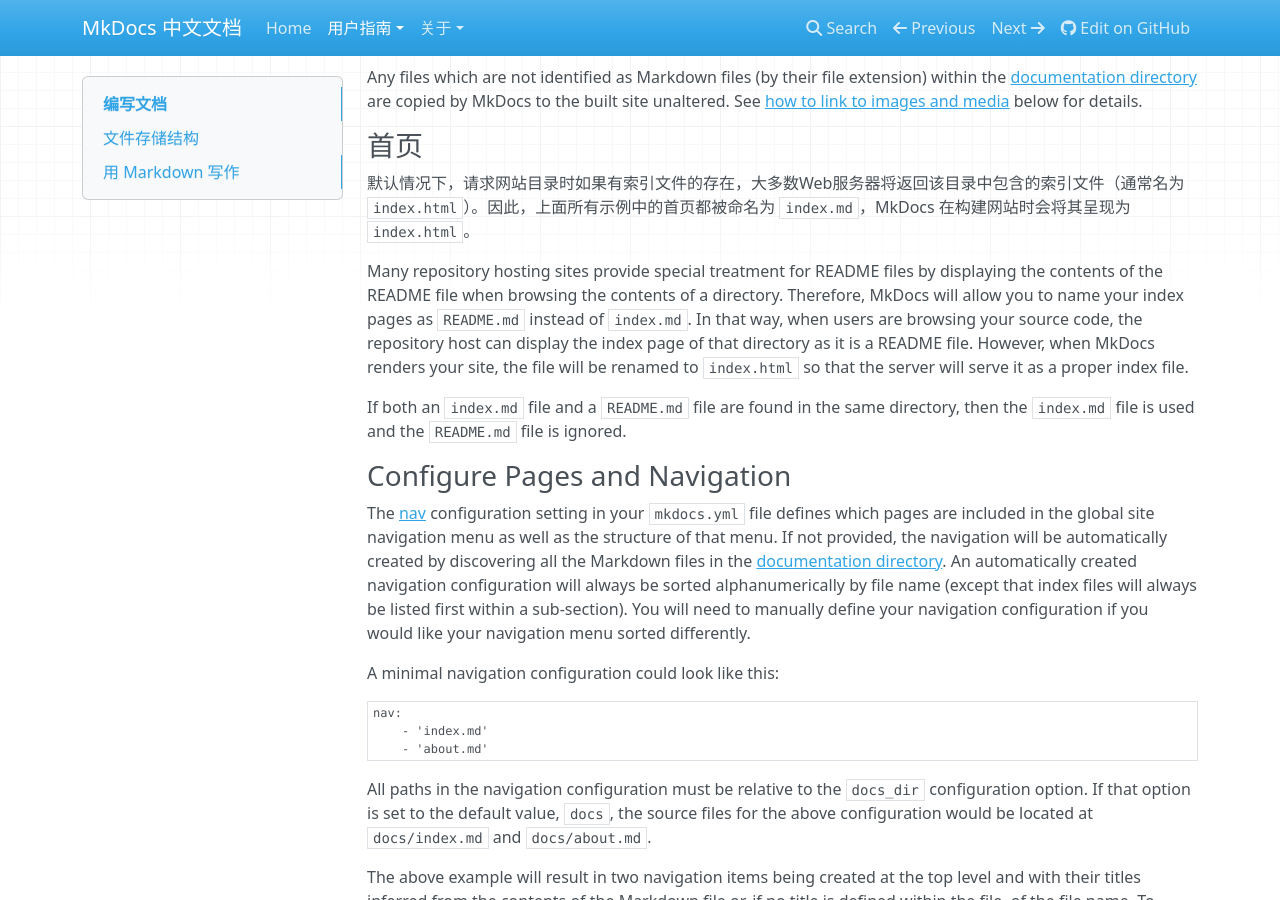
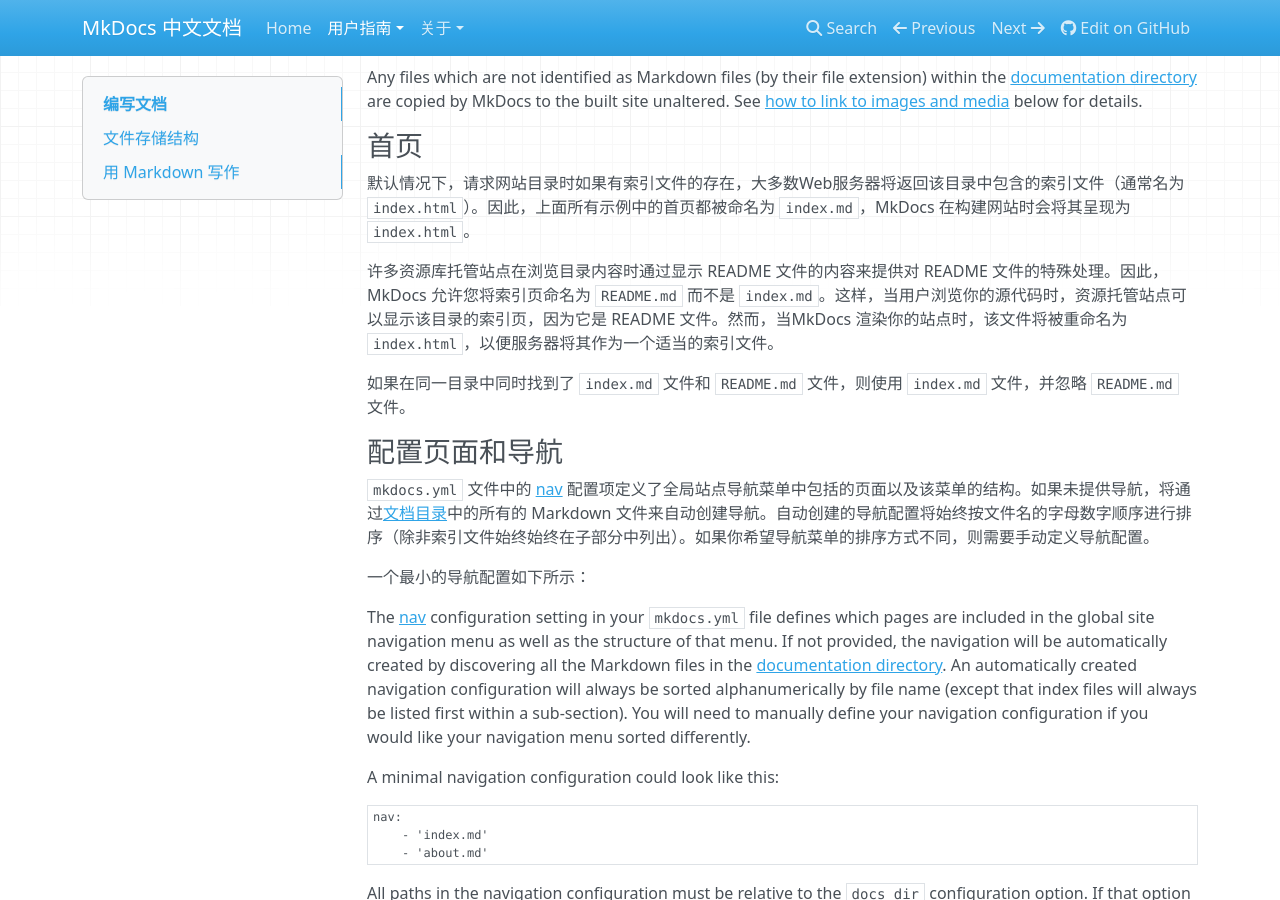
Before and after one commit to foranewlife/mkdocs-cn, an MkDocs documentation site: the page built from docs/user-guide/writing-your-docs.md, in a window 1280 px wide and 900 px high, scrolled down 1308 px. Built offline with MkDocs 1.6.1, drawn with Linux system fonts in a browser that asks for light colours; nearby versions of some CDN libraries.

Commit message:
新增翻译内容

```diff
--- a/docs/user-guide/writing-your-docs.md
+++ b/docs/user-guide/writing-your-docs.md
@@ -78,21 +78,15 @@
 
 默认情况下，请求网站目录时如果有索引文件的存在，大多数Web服务器将返回该目录中包含的索引文件（通常名为 `index.html`）。因此，上面所有示例中的首页都被命名为 `index.md`，MkDocs 在构建网站时会将其呈现为 `index.html`。
 
+ 许多资源库托管站点在浏览目录内容时通过显示 README 文件的内容来提供对 README 文件的特殊处理。因此，MkDocs 允许您将索引页命名为 `README.md` 而不是 `index.md`。这样，当用户浏览你的源代码时，资源托管站点可以显示该目录的索引页，因为它是 README 文件。然而，当MkDocs 渲染你的站点时，该文件将被重命名为 `index.html`，以便服务器将其作为一个适当的索引文件。
 
+如果在同一目录中同时找到了 `index.md` 文件和 `README.md` 文件，则使用 `index.md` 文件，并忽略 `README.md` 文件。
 
-Many repository hosting sites provide special treatment for README files by
-displaying the contents of the README file when browsing the contents of a
-directory. Therefore, MkDocs will allow you to name your index pages as
-`README.md` instead of `index.md`. In that way, when users are browsing your
-source code, the repository host can display the index page of that directory as
-it is a README file. However, when MkDocs renders your site, the file will be
-renamed to `index.html` so that the server will serve it as a proper index file.
+### 配置页面和导航
 
-If both an `index.md` file and a `README.md` file are found in the same
-directory, then the `index.md` file is used and the `README.md` file is
-ignored.
+`mkdocs.yml` 文件中的 [nav](configuration.md#nav) 配置项定义了全局站点导航菜单中包括的页面以及该菜单的结构。如果未提供导航，将通过[文档目录](configuration.md#docs_dir)中的所有的 Markdown 文件来自动创建导航。自动创建的导航配置将始终按文件名的字母数字顺序进行排序（除非索引文件始终始终在子部分中列出）。如果你希望导航菜单的排序方式不同，则需要手动定义导航配置。
 
-### Configure Pages and Navigation
+一个最小的导航配置如下所示：
 
 The [nav](configuration.md#nav) configuration setting in your `mkdocs.yml` file
 defines which pages are included in the global site navigation menu as well as
```
